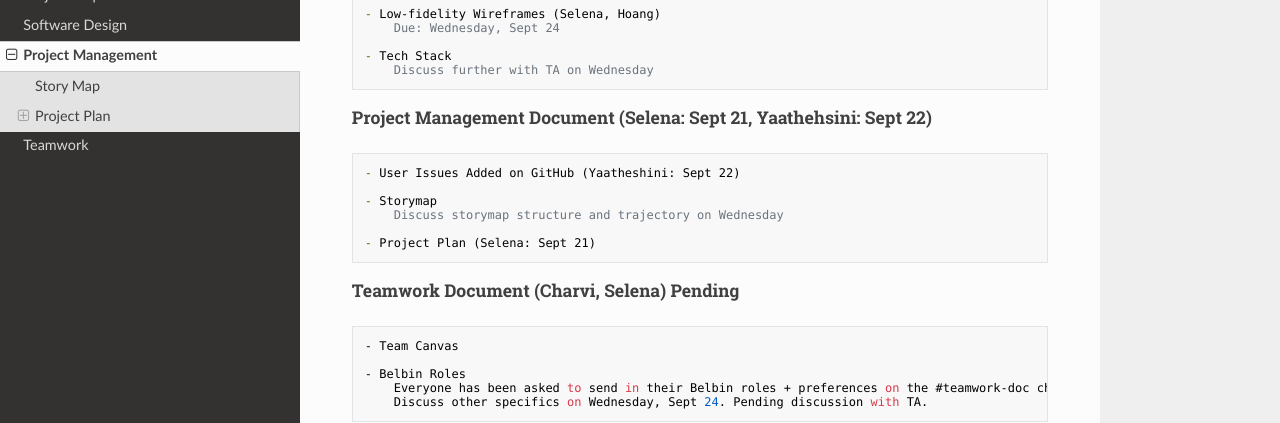
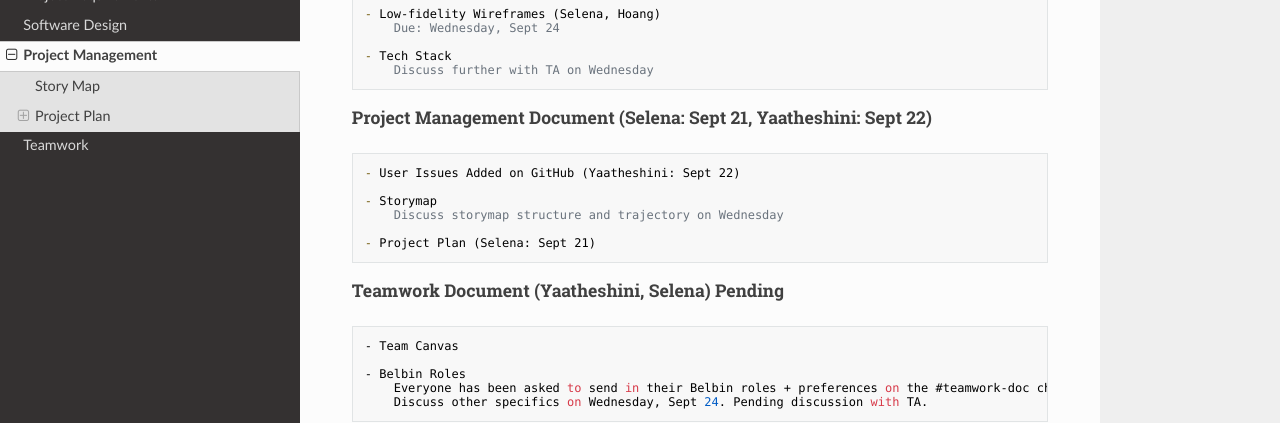
Before and after one commit to Xenocynic/IndividualSurvivalDistributions, an MkDocs documentation site: the page built from docs/management.md, in a window 1280 px wide and 900 px high, scrolled down 561 px. Shown: the part 154-577 px from the top of the window. Built offline with MkDocs 1.6.1, drawn with Linux system fonts in a browser that asks for light colours; nearby versions of some CDN libraries.

Commit message:
project management doc edits

```diff
--- a/docs/management.md
+++ b/docs/management.md
@@ -31,7 +31,7 @@ Should include all user stories. You should start the document with a storymap.
     - Tech Stack
         Discuss further with TA on Wednesday
 
-##### Project Management Document (Selena: Sept 21, Yaathehsini: Sept 22)
+##### Project Management Document (Selena: Sept 21, Yaatheshini: Sept 22)
     - User Issues Added on GitHub (Yaatheshini: Sept 22)
 
     - Storymap
@@ -39,7 +39,7 @@ Should include all user stories. You should start the document with a storymap.
 
     - Project Plan (Selena: Sept 21)
 
-##### Teamwork Document (Charvi, Selena) Pending
+##### Teamwork Document (Yaatheshini, Selena) Pending
     - Team Canvas
 
     - Belbin Roles
```
Also changed, not shown: site/index.html.
